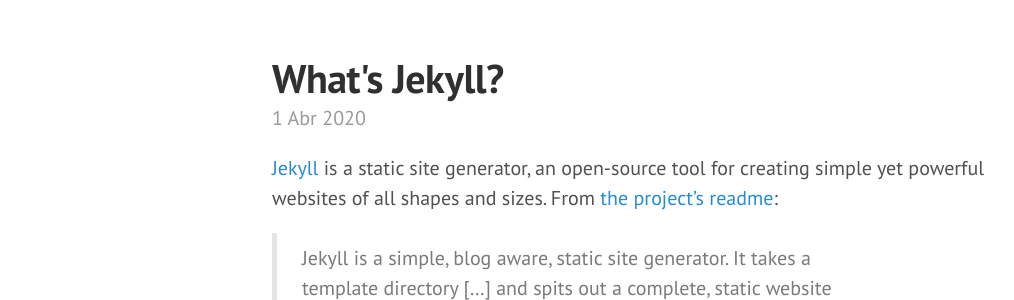
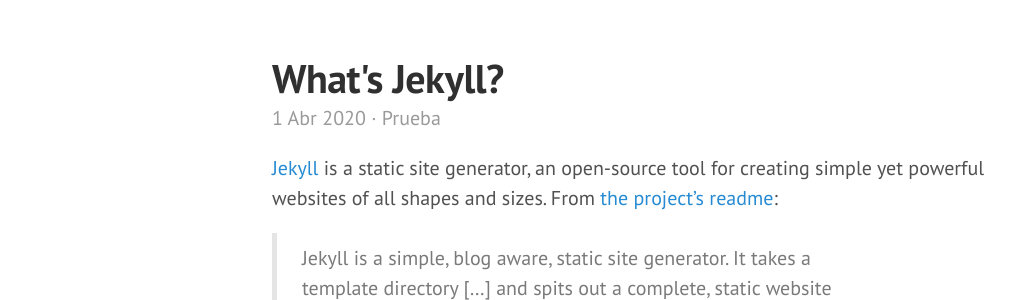
Before and after one commit to darriagada/darriagada.github.io, a Jekyll site: the page built from _posts/2020-04-01-whats-jekyll.md, in a window 1280 px wide. Shown: the part 140-440 px from the top of the page, without its empty margins (8-1022 px from the left). Built offline with Jekyll 4.4.1, drawn with Linux system fonts in a browser that asks for light colours; comment, search, counter and statistics services are not loaded.

Commit message:
Update post.html

```diff
--- a/_layouts/post.html
+++ b/_layouts/post.html
@@ -22,6 +22,7 @@
     {% when '12' %}Dic
   {% endcase %}
   {{ page.date | date: "%Y" }}
+   &middot; {{ page.tags }}
   </span>
   {{ content }}
 </div>
```
